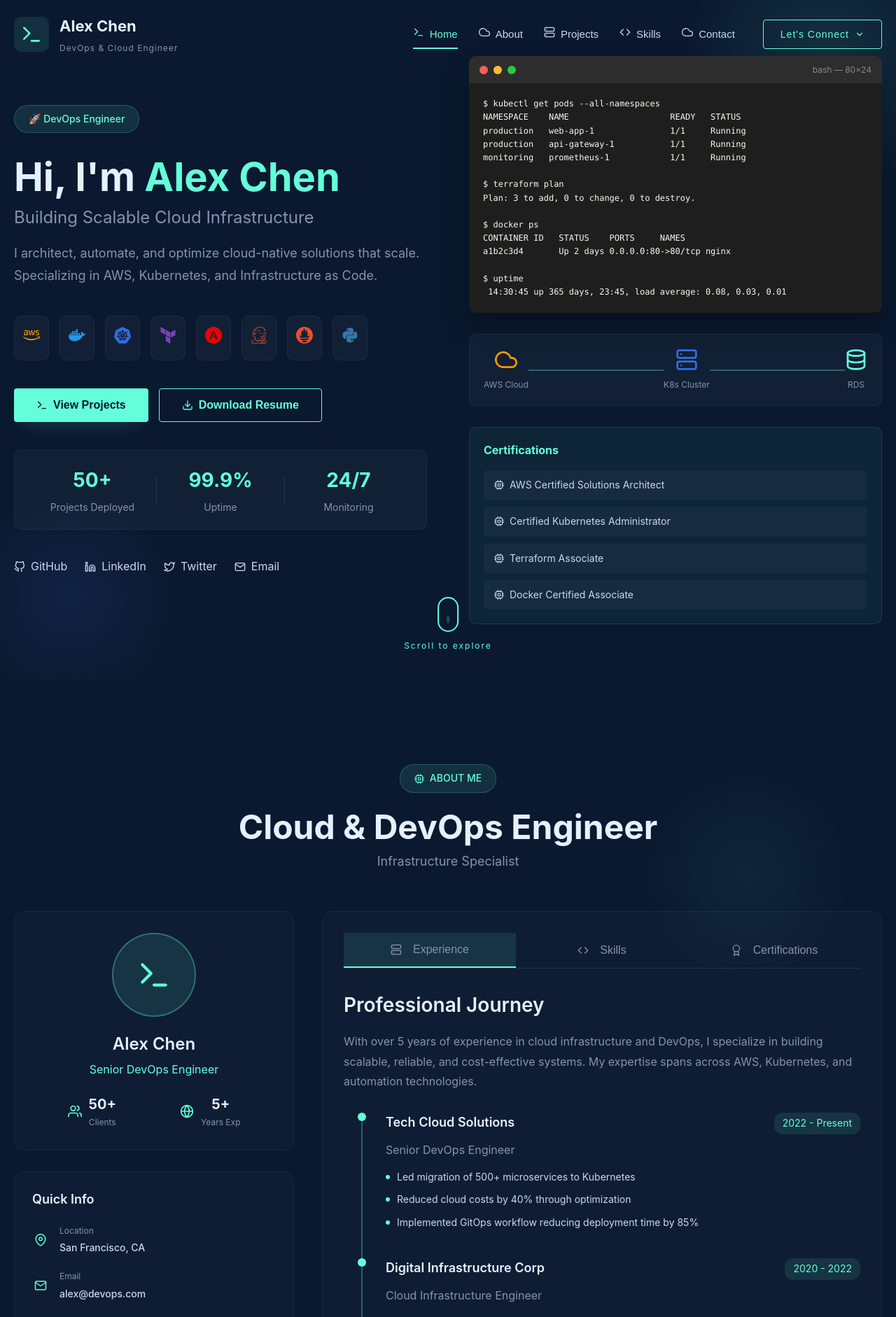
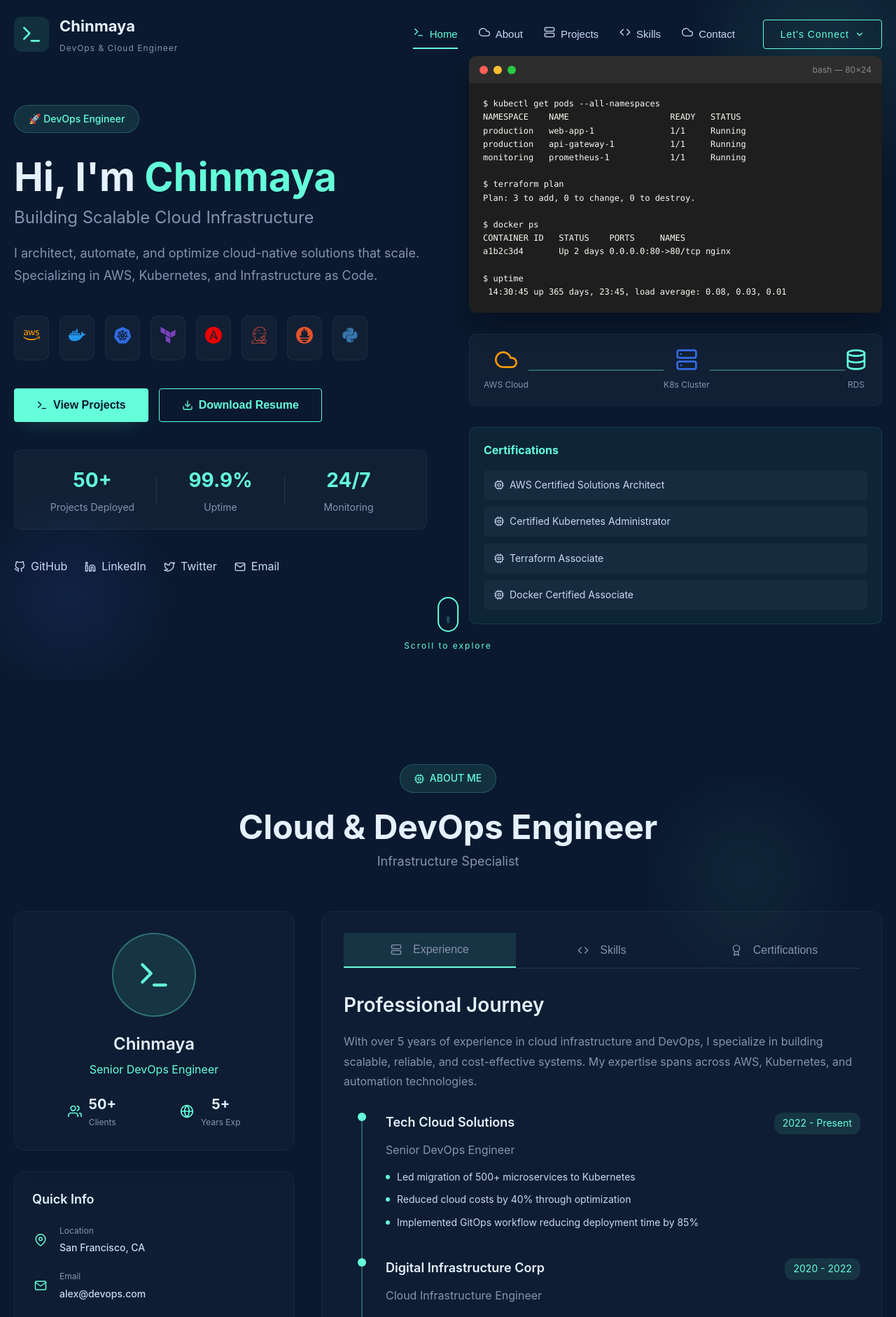
Before and after one commit to Chinmaya1999/simple-webpage, a React (Create React App) app: page / in a window 1280 px wide. Shown: the top 1882 px of the page at 70% size. Built offline with nearby package versions, Linux system fonts and the light colour scheme.

Commit message:
new upadte

```diff
--- a/src/components/About.js
+++ b/src/components/About.js
@@ -154,7 +154,7 @@
                 </div>
               </div>
               <div style={styles.profileInfo}>
-                <h3 style={styles.profileName}>Alex Chen</h3>
+                <h3 style={styles.profileName}>Chinmaya</h3>
                 <p style={styles.profileTitle}>Senior DevOps Engineer</p>
                 <div style={styles.profileStats}>
                   <div style={styles.statItem}>
--- a/src/components/Footer.js
+++ b/src/components/Footer.js
@@ -116,7 +116,7 @@
                   <FiTerminal />
                 </div>
                 <div style={styles.brandText}>
-                  <h3 style={styles.brandName}>Alex Chen</h3>
+                  <h3 style={styles.brandName}>Chinmaya</h3>
                   <p style={styles.brandTagline}>DevOps & Cloud Engineer</p>
                 </div>
               </div>
@@ -229,7 +229,7 @@
           <div style={styles.footerContainer}>
             <div style={styles.copyrightSection}>
               <p style={styles.copyrightText}>
-                © {currentYear} Alex Chen. All rights reserved.
+                © {currentYear} Chinmaya. All rights reserved.
               </p>
               <div style={styles.credits}>
                 <span style={styles.creditItem}>
--- a/src/components/Header.js
+++ b/src/components/Header.js
@@ -68,7 +68,7 @@
               <FiTerminal />
             </div>
             <div>
-              <h2 style={styles.logoName}>Alex Chen</h2>
+              <h2 style={styles.logoName}>Chinmaya</h2>
               <p style={styles.tagline}>DevOps & Cloud Engineer</p>
             </div>
           </div>
--- a/src/components/MainContent.js
+++ b/src/components/MainContent.js
@@ -39,7 +39,7 @@
           <div style={styles.badge}>🚀 DevOps Engineer</div>
 
           <h1 style={styles.heroTitle}>
-            Hi, I'm <span style={styles.highlight}>Alex Chen</span>
+            Hi, I'm <span style={styles.highlight}>Chinmaya</span>
             <div style={styles.typewriter}>
               Building Scalable Cloud Infrastructure
             </div>
```
